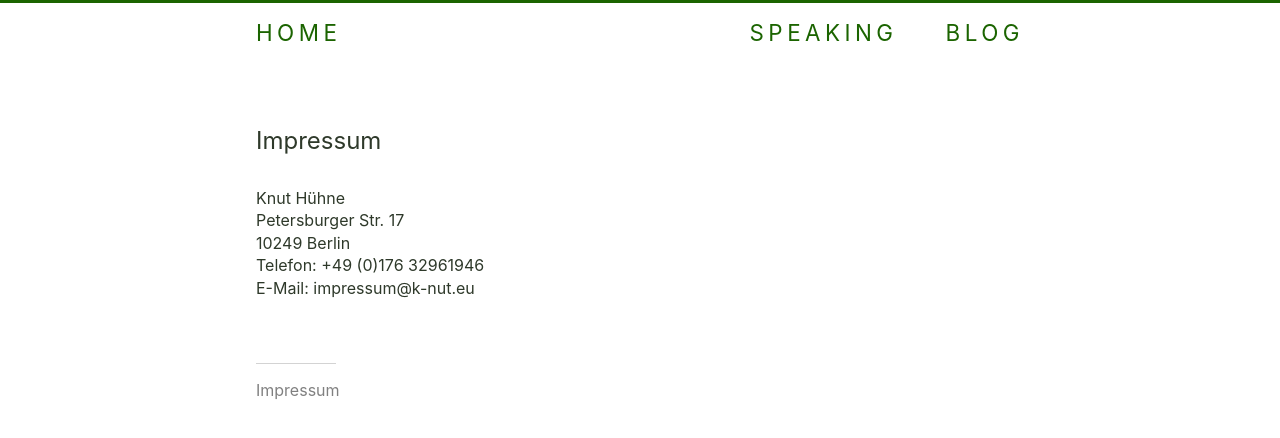
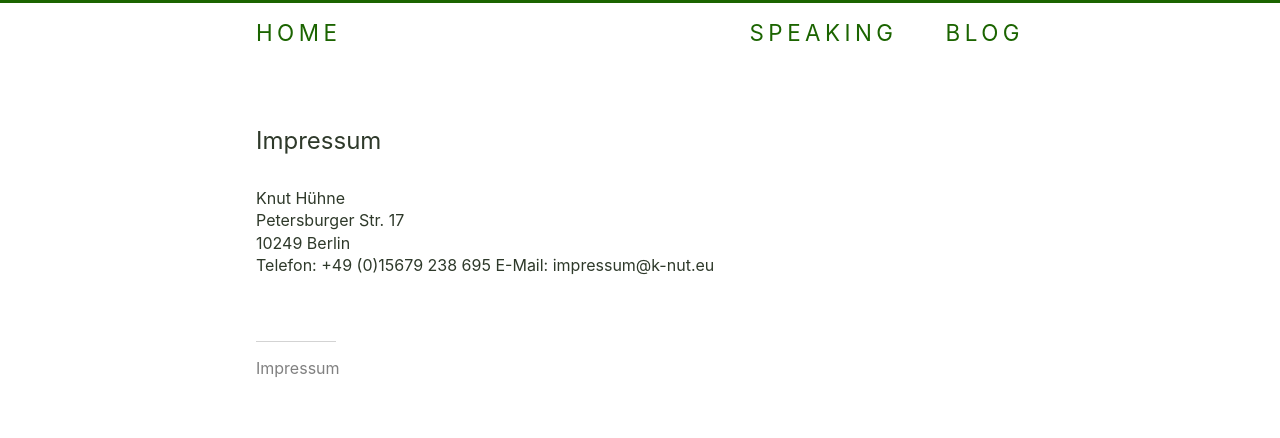
Before and after one commit to k-nut/website, a Jekyll site: the page built from imprint.md, in a window 1280 px wide. Shown: the top 438 px of the page. Built offline with Jekyll 4.4.1, drawn with Linux system fonts in a browser that asks for light colours.

Commit message:
Update phone number

```diff
--- a/imprint.md
+++ b/imprint.md
@@ -8,5 +8,5 @@ permalink: /impressum/
 Knut Hühne
 Petersburger Str. 17
 10249 Berlin
-Telefon: +49 (0)176 32961946
+Telefon: +49 (0)15679 238 695
 E-Mail: impressum@k-nut.eu
```
